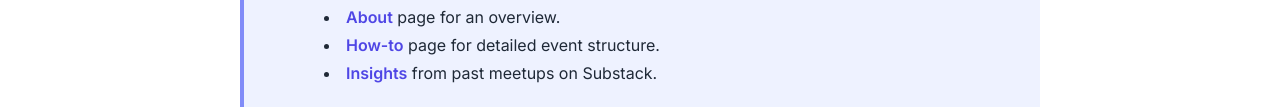
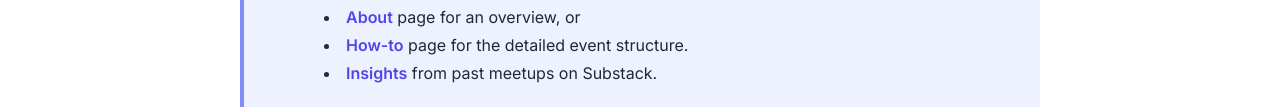
Before and after one commit to curioussoulscafe/www, a plain HTML site: page events/index.html in a window 1280 px wide. Shown: the part 588-695 px from the top of the page. Drawn offline with nearby package versions, Linux system fonts and the light colour scheme.

Commit message:
Improve tip

```diff
--- a/events/index.html
+++ b/events/index.html
@@ -559,8 +559,7 @@
                                 This page lists our upcoming and past meetups. To get a feel for our unique format and conversation style, we recommend exploring:
                             </p>
                             <ul class="list-disc list-inside mt-2 space-y-1">
-                                <li><a href="../about/" class="font-semibold underline">About</a> page for an overview.</li>
-                                <li><a href="../how-to/" class="font-semibold underline">How-to</a> page for detailed event structure.</li>
+                                <li><a href="../about/" class="font-semibold underline">About</a> page for an overview, or <li><a href="../how-to/" class="font-semibold underline">How-to</a> page for the detailed event structure.</li>
                                 <li><a href="../insights/" class="font-semibold underline">Insights</a> from past meetups on Substack.</li>
                             </ul>
                         </div>
```
